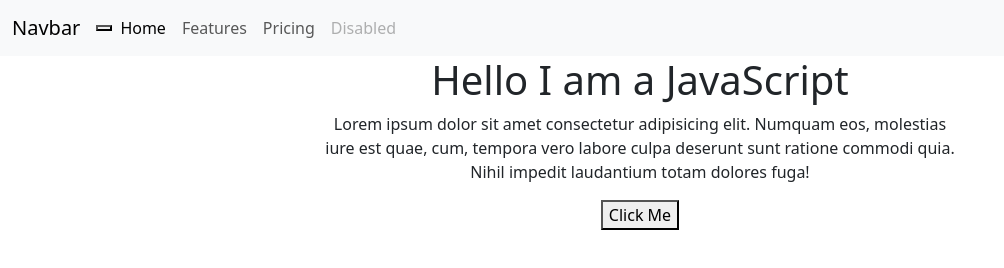
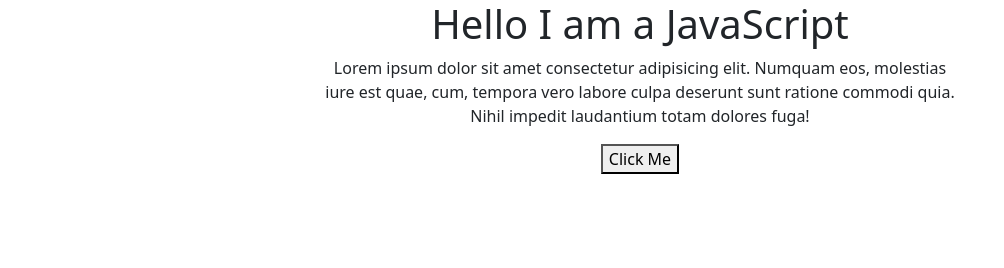
Before and after one commit to bilalahmed180/JS-Practices, a plain HTML site: page JS-Practice-1/index.html in a window 1280 px wide. Shown: the whole page, without its empty margins (0-1004 px from the left). Drawn offline with nearby package versions, Linux system fonts and the light colour scheme.

Commit message:
complete Practice-4 program-1

```diff
--- a/JS-Practice-1/index.html
+++ b/JS-Practice-1/index.html
@@ -16,31 +16,6 @@
 </head>
 
 <body>
-    <nav class="navbar navbar-expand-lg navbar-light bg-light">
-        <div class="container-fluid">
-            <a class="navbar-brand" href="#">Navbar</a>
-            <button class="navbar-toggle" type="button" data-bs-toggle="collapse" data-bs-target="#navbarNav"
-                aria-controls="navbarNav" aria-expanded="false" aria-label="Toggle navigation">
-                <span class="navbar-toggler-ico"></span>
-            </button>
-            <div class="collapse navbar-collapse" id="navbarNav">
-                <ul class="navbar-nav">
-                    <li class="nav-item">
-                        <a class="nav-link active" aria-current="page" href="#">Home</a>
-                    </li>
-                    <li class="nav-item">
-                        <a class="nav-link" href="#">Features</a>
-                    </li>
-                    <li class="nav-item">
-                        <a class="nav-link" href="#">Pricing</a>
-                    </li>
-                    <li class="nav-item">
-                        <a class="nav-link disabled" href="#" tabindex="-1" aria-disabled="true">Disabled</a>
-                    </li>
-                </ul>
-            </div>
-        </div>
-    </nav>
 
     <div class="box">
         <h1>Hello I am a JavaScript</h1>
@@ -50,7 +25,7 @@
     </div>
     <script src="./script.js">
         console.log("He llo I am a JavaScript")
-        // alert("Wellcome To JavaScript")
+        alert("Wellcome To JavaScript")
     </script>
 </body>
 
```
Also changed, not shown: JS-Practice-4/JS-Program-1/index.html (added, +12 -0 lines), JS-Practice-4/JS-Program-1/index.js (added, +12 -0 lines).
